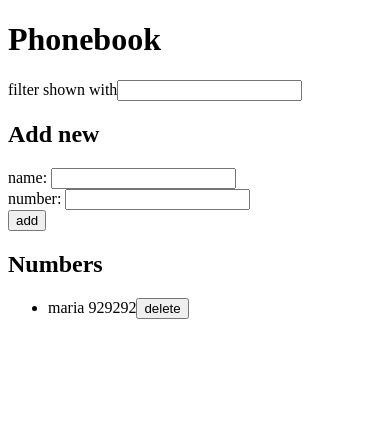
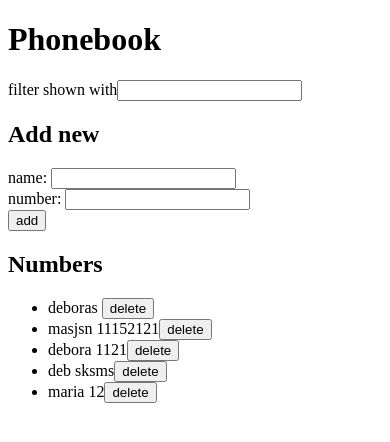
Before and after one commit to deboragaleano/fullstackopen, a React (Create React App) app in the folder part2/phonebook/: page / in a window 390 px wide. Shown: the top 442 px of the page. Built offline with nearby package versions, Linux system fonts and the light colour scheme; data requests are answered from the project's data file.

Commit message:
phonebook step9-delete-contact-fix

```diff
--- a/part2/phonebook/db.json
+++ b/part2/phonebook/db.json
@@ -1,9 +1,29 @@
 {
   "persons": [
     {
+      "name": "deboras",
+      "number": "",
+      "id": 4
+    },
+    {
+      "name": "masjsn",
+      "number": "11152121",
+      "id": 7
+    },
+    {
+      "name": "debora",
+      "number": "1121",
+      "id": 11
+    },
+    {
+      "name": "deb",
+      "number": "sksms",
+      "id": 12
+    },
+    {
       "name": "maria",
-      "number": "929292",
-      "id": 1
+      "number": "12",
+      "id": 13
     }
   ]
 }
--- a/part2/phonebook/src/App.js
+++ b/part2/phonebook/src/App.js
@@ -54,27 +54,46 @@ const App = () => {
       })
   }, [])
 
+  // Todo: Check if this is the correct PUT request
   const addContact = (e) => {
     e.preventDefault();
     const contactToAdd = {name: newName, number: newNumber}
     const pName = persons.map(p => p.name);
     const isTheSame = pName.indexOf(newName) !== -1;
-    isTheSame ? alert(`${newName} is already added to the phonebook`) :
 
-    contact
-      .create(contactToAdd)
+    if(isTheSame) {
+      window.confirm(`${newName} is already added to the phonebook, replace the old number with a new one`)
+      const findPerson = persons.find(p => p.name === newName ? p : null)
+      const contactToBeUpdated = {name: findPerson.name, number: newNumber}
+
+      contact
+      .update(findPerson.id, contactToBeUpdated )
       .then(returnedContact => {
-        setPersons([...persons, returnedContact])
+        const updatedPersons = persons.map(p =>
+          p.id === findPerson.id ? returnedContact : p)
+        setPersons(updatedPersons)
         setNewName('');
         setNewNumber('');
       })
+
+    } else {
+        contact
+        .create(contactToAdd)
+        .then(returnedContact => {
+          setPersons([...persons, returnedContact])
+          setNewName('');
+          setNewNumber('');
+        })
+    }
   }
 
+
+  // TODO: Check if this is correct (as for the .then returnedContact for example
+  // add the catch error message
   const deleteContact = (id) => {
-    // const filteredContacts = persons.filter(p => p.id !== id)
     const removeContacts = persons.filter(p =>
       p.id === id ? window.confirm(`delete ${p.name}`) ? p.id !== id : p: p)
-    // console.log(filteredContacts)
+
     contact
       .remove(id)
       .then(returnedContact => {
@@ -119,6 +138,7 @@ const App = () => {
         addContact={addContact}
         nameChange={handleNameChange}
         numberChange={handleNumberChange}
+        persons={persons}
       />
 
       <h2>Numbers</h2>
--- a/part2/phonebook/src/services/contact.js
+++ b/part2/phonebook/src/services/contact.js
@@ -14,10 +14,17 @@ const create = (contact) => {
     return request.then(resp => resp.data)
 }
 
-// add - DELETE
+// remove - DELETE
+// Check, no data is sent with the request? delete .then and what follows?
 const remove = (id) => {
     const request = axios.delete(`${base_URL}/${id}`)
     return request.then(resp => resp.data)
 }
 
-export default {getContacts, create, remove}
+// update - PUT
+const update = (id, updatedObject) => {
+    const request = axios.put(`${base_URL}/${id}`, updatedObject)
+    return request.then(resp => resp.data)
+}
+
+export default {getContacts, create, remove, update}
```
